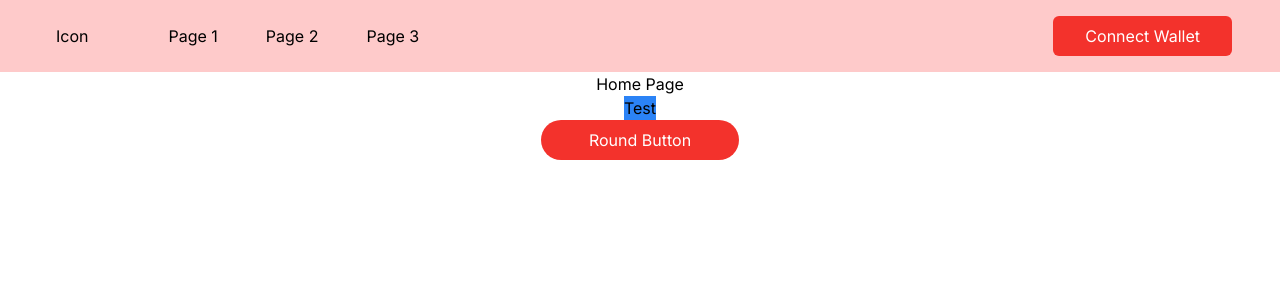
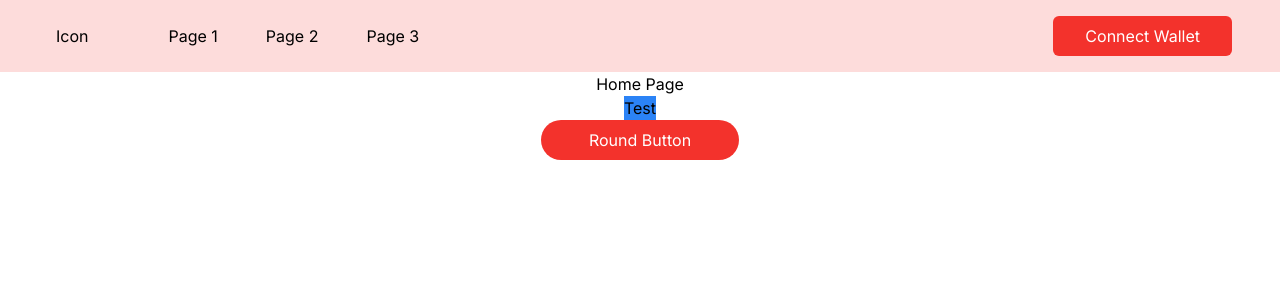
Before and after one commit to matthew-chua/next-template, a Next.js app: page / in a window 1280 px wide. Shown: the top 300 px of the page. Built offline with nearby package versions, Linux system fonts and the light colour scheme.

Commit message:
update navbar color to use global color

```diff
--- a/src/components/NavBar.tsx
+++ b/src/components/NavBar.tsx
@@ -4,7 +4,7 @@ import Link from 'next/link'
 
 export default function NavBar() {
   return (
-    <div className='flex w-screen bg-red-200 text-black py-4 px-12 items-center'>
+    <div className='flex w-screen bg-red-light text-black py-4 px-12 items-center'>
       <Link href='/' className='m-2'>Icon</Link>
       <div className='w-12'/>
       <Link href='/page1' className='mx-6 hover:underline'>Page 1</Link>
```
